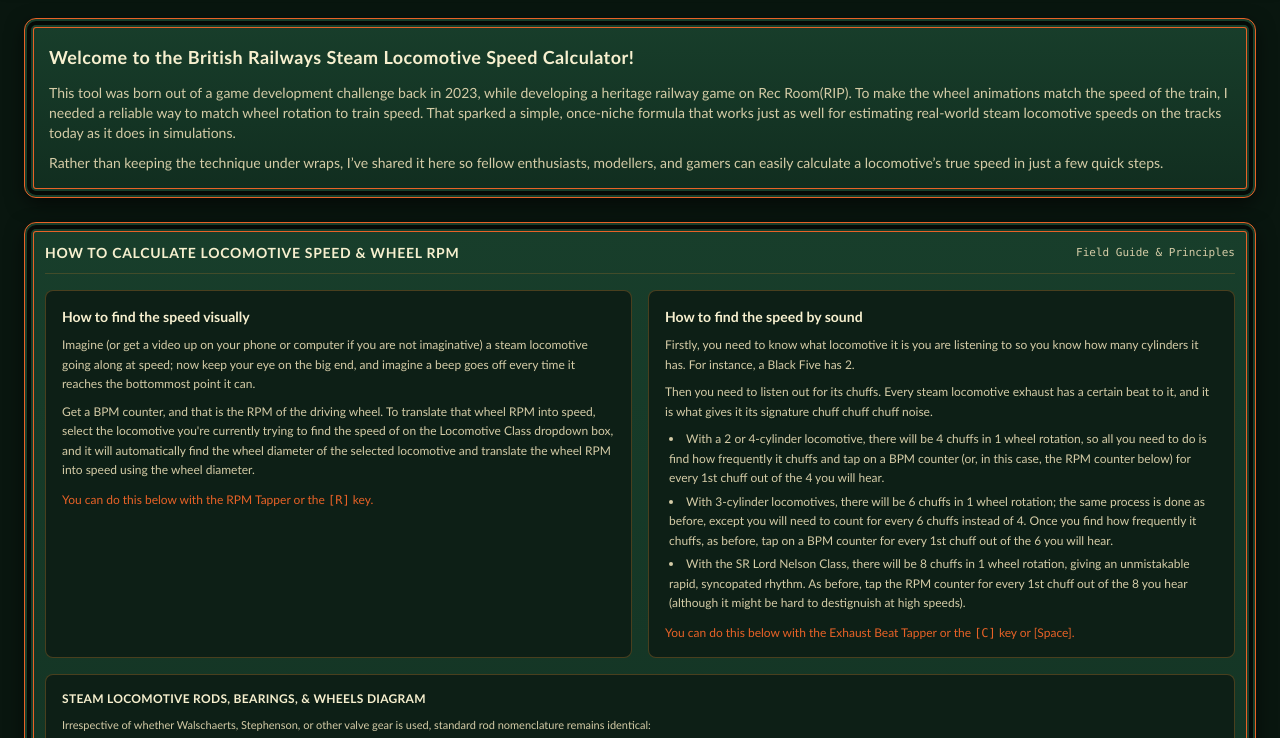
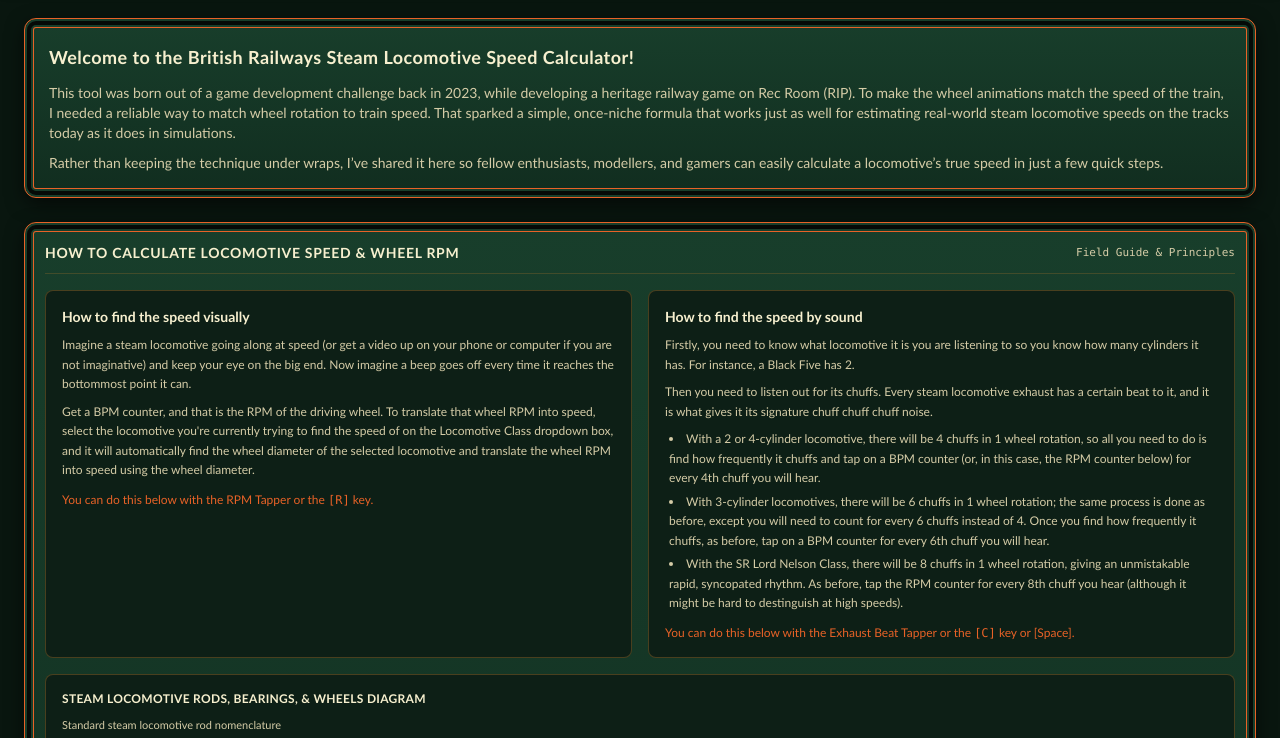
Before and after one commit to TAbsoluteMadlad/Steam-Locomotive-Speed-Calculator, a plain HTML site: page index.html in a window 1280 px wide. Shown: the part 62-800 px from the top of the page. Drawn offline with nearby package versions, Linux system fonts and the light colour scheme.

Commit message:
Fix grammar and update RPM information in index.html
Corrected minor grammatical errors and updated RPM figures.

```diff
--- a/index.html
+++ b/index.html
@@ -174,7 +174,7 @@
       </h2>
       <div class="space-y-2.5 text-xs sm:text-sm text-br-creammuted leading-relaxed">
         <p>
-          This tool was born out of a game development challenge back in 2023, while developing a heritage railway game on Rec Room(RIP). To make the wheel animations match the speed of the train, I needed a reliable way to match wheel rotation to train speed. That sparked a simple, once-niche formula that works just as well for estimating real-world steam locomotive speeds on the tracks today as it does in simulations.
+          This tool was born out of a game development challenge back in 2023, while developing a heritage railway game on Rec Room (RIP). To make the wheel animations match the speed of the train, I needed a reliable way to match wheel rotation to train speed. That sparked a simple, once-niche formula that works just as well for estimating real-world steam locomotive speeds on the tracks today as it does in simulations.
         </p>
         <p>
           Rather than keeping the technique under wraps, I’ve shared it here so fellow enthusiasts, modellers, and gamers can easily calculate a locomotive’s true speed in just a few quick steps.
@@ -199,7 +199,7 @@
             How to find the speed visually
           </h3>
           <p class="text-br-creammuted">
-            Imagine (or get a video up on your phone or computer if you are not imaginative) a steam locomotive going along at speed; now keep your eye on the big end, and imagine a beep goes off every time it reaches the bottommost point it can.
+            Imagine a steam locomotive going along at speed (or get a video up on your phone or computer if you are not imaginative) and keep your eye on the big end. Now imagine a beep goes off every time it reaches the bottommost point it can.
           </p>
           <p class="text-br-creammuted">
             Get a BPM counter, and that is the RPM of the driving wheel. To translate that wheel RPM into speed, select the locomotive you're currently trying to find the speed of on the Locomotive Class dropdown box, and it will automatically find the wheel diameter of the selected locomotive and translate the wheel RPM into speed using the wheel diameter.
@@ -221,9 +221,9 @@
             Then you need to listen out for its chuffs. Every steam locomotive exhaust has a certain beat to it, and it is what gives it its signature chuff chuff chuff noise.
           </p>
           <ul class="list-disc list-inside space-y-1 text-br-creammuted pl-1">
-            <li>With a 2 or 4-cylinder locomotive, there will be 4 chuffs in 1 wheel rotation, so all you need to do is find how frequently it chuffs and tap on a BPM counter (or, in this case, the RPM counter below) for every 1st chuff out of the 4 you will hear.</li>
-            <li>With 3-cylinder locomotives, there will be 6 chuffs in 1 wheel rotation; the same process is done as before, except you will need to count for every 6 chuffs instead of 4. Once you find how frequently it chuffs, as before, tap on a BPM counter for every 1st chuff out of the 6 you will hear.</li>
-            <li>With the SR Lord Nelson Class, there will be 8 chuffs in 1 wheel rotation, giving an unmistakable rapid, syncopated rhythm. As before, tap the RPM counter for every 1st chuff out of the 8 you hear (although it might be hard to destignuish at high speeds).</li>
+            <li>With a 2 or 4-cylinder locomotive, there will be 4 chuffs in 1 wheel rotation, so all you need to do is find how frequently it chuffs and tap on a BPM counter (or, in this case, the RPM counter below) for every 4th chuff you will hear.</li>
+            <li>With 3-cylinder locomotives, there will be 6 chuffs in 1 wheel rotation; the same process is done as before, except you will need to count for every 6 chuffs instead of 4. Once you find how frequently it chuffs, as before, tap on a BPM counter for every 6th chuff you will hear.</li>
+            <li>With the SR Lord Nelson Class, there will be 8 chuffs in 1 wheel rotation, giving an unmistakable rapid, syncopated rhythm. As before, tap the RPM counter for every 8th chuff you hear (although it might be hard to destinguish at high speeds).</li>
           </ul>
           <p class="text-xs font-medium pt-1" style="color: var(--theme-accent);">
             You can do this below with the Exhaust Beat Tapper or the <code class="font-mono">[C]</code> key or [Space].
@@ -237,7 +237,7 @@
           <span class="text-xs font-bold text-br-cream uppercase tracking-wide">Steam Locomotive Rods, Bearings, & Wheels Diagram</span>
         </div>
         <p class="text-[11px] text-br-creammuted">
-          Irrespective of whether Walschaerts, Stephenson, or other valve gear is used, standard rod nomenclature remains identical:
+          Standard steam locomotive rod nomenclature
         </p>
 
         <!-- Inverted Vector SVG Diagram -->
@@ -859,10 +859,10 @@
         <span class="text-[10px] sm:text-[11px] text-br-creammuted font-mono">333 Typical · 500 Theoretical</span>
       </div>
       <p class="text-xs sm:text-sm text-br-creammuted leading-relaxed">
-        The average rpm of a steam locomotives wheels in steam days was usually seen as 333, and theoretical rpm was 500 (This is not always the case, don't expect that most locomotives can reach high speeds because of these RPM figures).
+        The average RPM of a steam locomotive's wheels in steam days was usually seen as 333, and theoretical RPM was 500 (This is not always the case, don't expect that most locomotives can reach high speeds because of these RPM figures).
       </p>
       <p class="text-xs sm:text-sm text-br-creammuted leading-relaxed">
-        333 RPM represented sustained, efficient main-line express passenger running, while 500 RPM pushed the absolute boundary of mechanical stress (famously approached during Mallard's 1938 world record run at approximately 504 RPM).
+        333 RPM represented sustained, efficient main-line express passenger running, while 500 RPM pushed the absolute boundary of mechanical stress (famously approached during Mallard's 1938 world record run at approximately 530 RPM).
       </p>
     </section>
 
```
